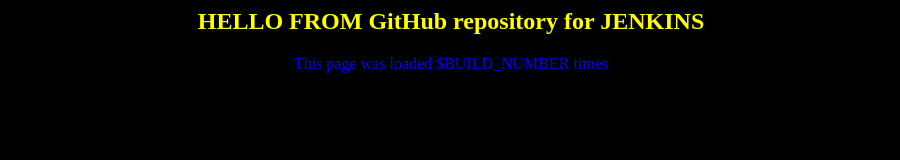
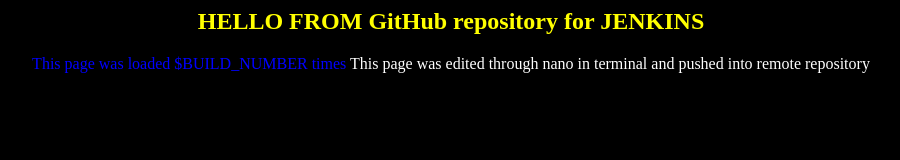
Before and after one commit to ninxoogleh/app-for-jenkins, a plain HTML site: page index.html in a window 1280 px wide. Shown: the whole page, without its empty margins (189-1089 px from the left). Drawn offline with Linux system fonts and the light colour scheme.

Commit message:
edition commit

```diff
--- a/index.html
+++ b/index.html
@@ -3,6 +3,7 @@
     		<center>
         		<h2><font color=yellow>HELLO FROM GitHub repository for JENKINS</font></h2>
         		<font color=blue>This page was loaded $BUILD_NUMBER times</font>
+			<font color=white>This page was edited through nano in terminal and pushed into remote repository</font>
         	</center>
 	</body>
 </html>
```
